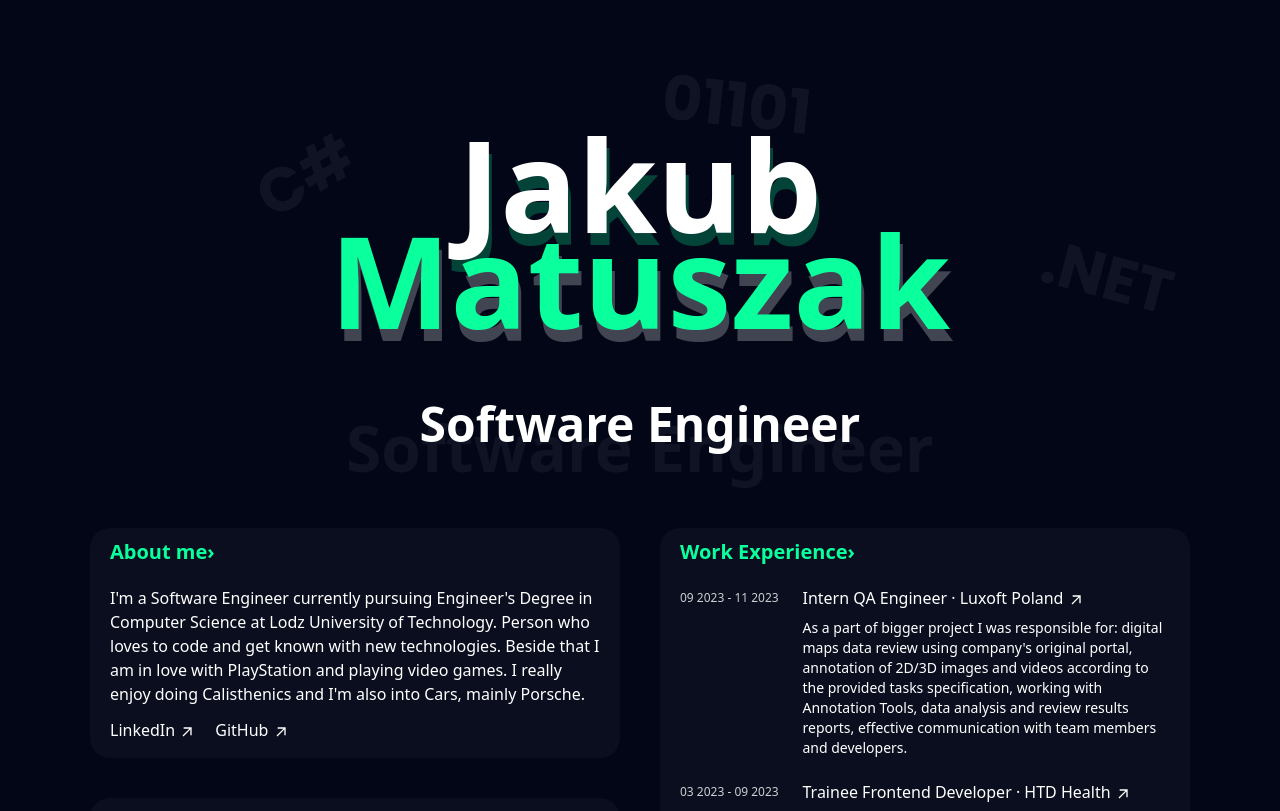
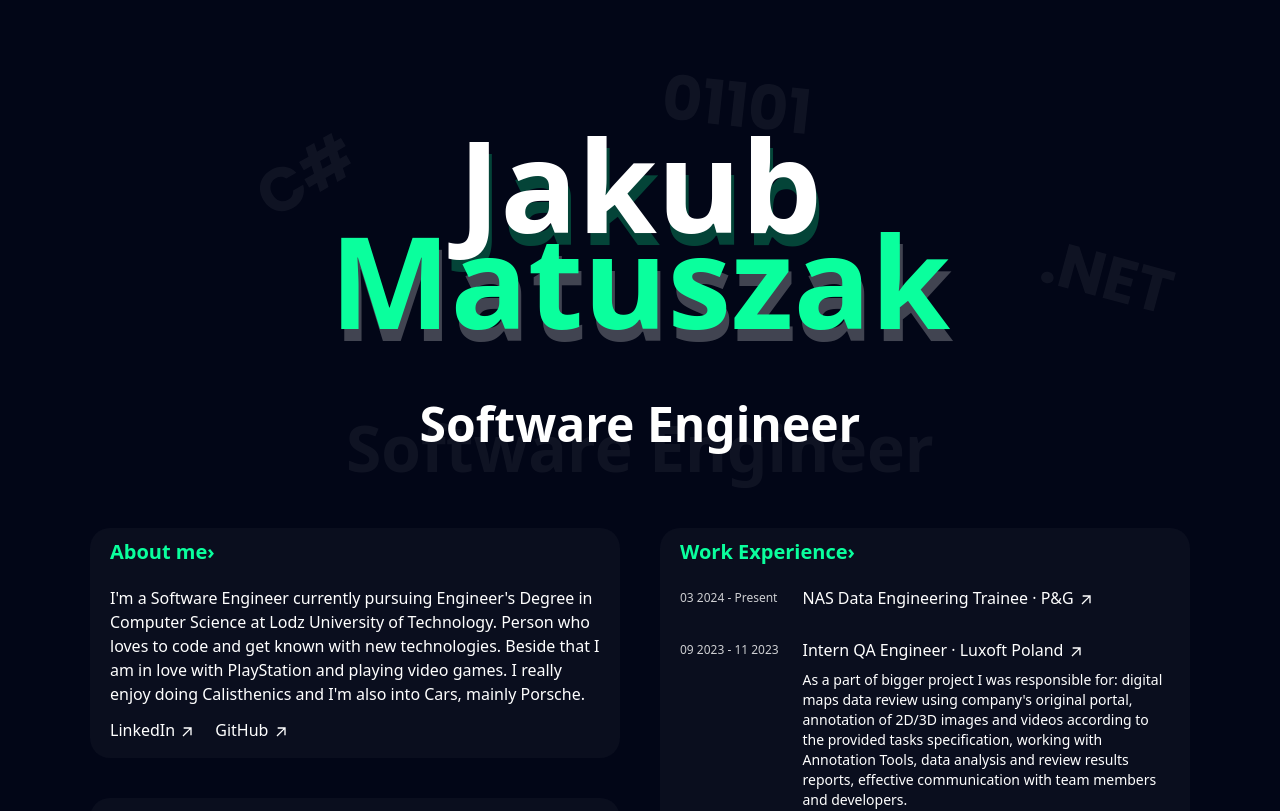
Before and after one commit to jaqubm/PortfolioV2, a React (Vite) app: page / in a window 1280 px wide. Shown: the top 811 px of the page. Built offline with nearby package versions, Linux system fonts and the light colour scheme.

Commit message:
WorkExperience Update

```diff
--- a/src/components/WorkExperience.tsx
+++ b/src/components/WorkExperience.tsx
@@ -11,6 +11,15 @@ const WorkExperience = () => (
       </Title>
 
       <div className="space-y-5">
+
+        <DetailInfo
+        date="03 2024 - Present"
+        link="https://us.pg.com/"
+        title="NAS Data Engineering Trainee"
+        company="P&G"
+        isLink={ true }>
+
+        </DetailInfo>
 
         <DetailInfo
         date="09 2023 - 11 2023"
```
